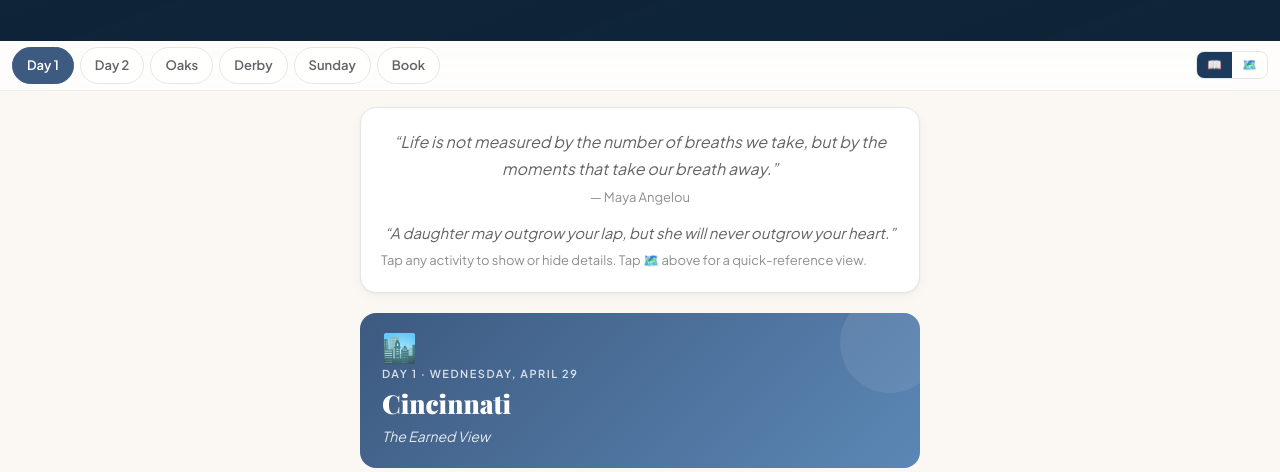
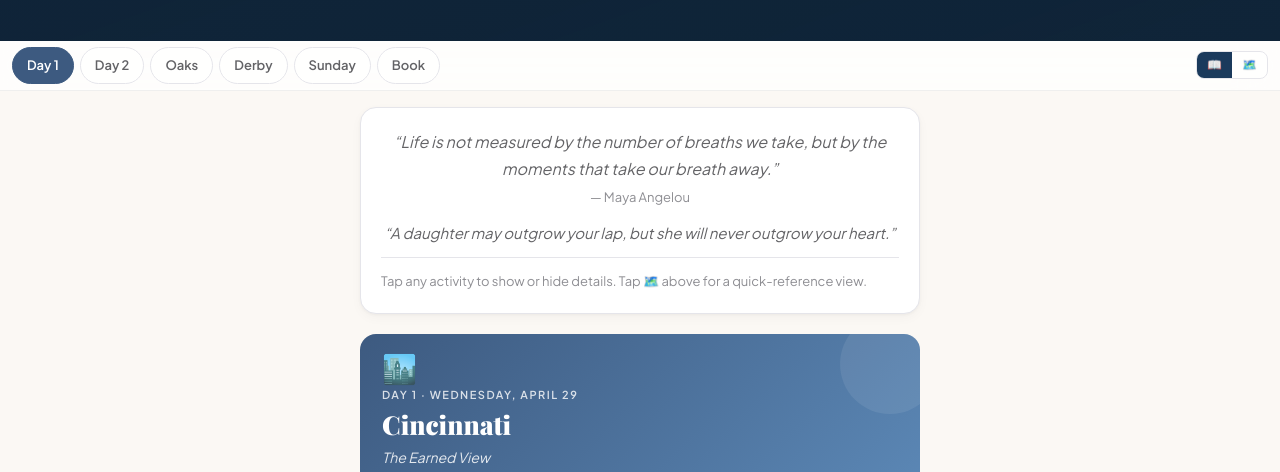
Before and after one commit to codedflat/0whzqplz, a plain HTML site: page index.html in a window 1280 px wide. Shown: the part 327-799 px from the top of the page. Drawn offline with nearby package versions, Linux system fonts and the light colour scheme.

Commit message:
Add divider line between quotes and tap instruction

```diff
--- a/index.html
+++ b/index.html
@@ -804,8 +804,9 @@
   <div class="intro-card reveal">
     <p style="font-size:16px;font-style:italic;text-align:center;margin-bottom:4px;">&ldquo;Life is not measured by the number of breaths we take, but by the moments that take our breath away.&rdquo;</p>
     <p style="text-align:center;font-size:13px;color:var(--text3);margin-bottom:12px;">&mdash; Maya Angelou</p>
-    <p style="font-size:15px;font-style:italic;text-align:center;margin-bottom:4px;">&ldquo;A daughter may outgrow your lap, but she will never outgrow your heart.&rdquo;</p>
-    <p style="font-size:13px;color:var(--text3);">Tap any activity to show or hide details. Tap &#x1F5FA;&#xFE0F; above for a quick-reference view.</p>
+    <p style="font-size:15px;font-style:italic;text-align:center;margin-bottom:0;">&ldquo;A daughter may outgrow your lap, but she will never outgrow your heart.&rdquo;</p>
+    <hr style="border:none;border-top:1px solid var(--sep);margin:12px 0;">
+    <p style="font-size:13px;color:var(--text3);margin:0;">Tap any activity to show or hide details. Tap &#x1F5FA;&#xFE0F; above for a quick-reference view.</p>
   </div>
 
   <!-- ═══════ DAY 1 — CINCINNATI ═══════ -->
```
